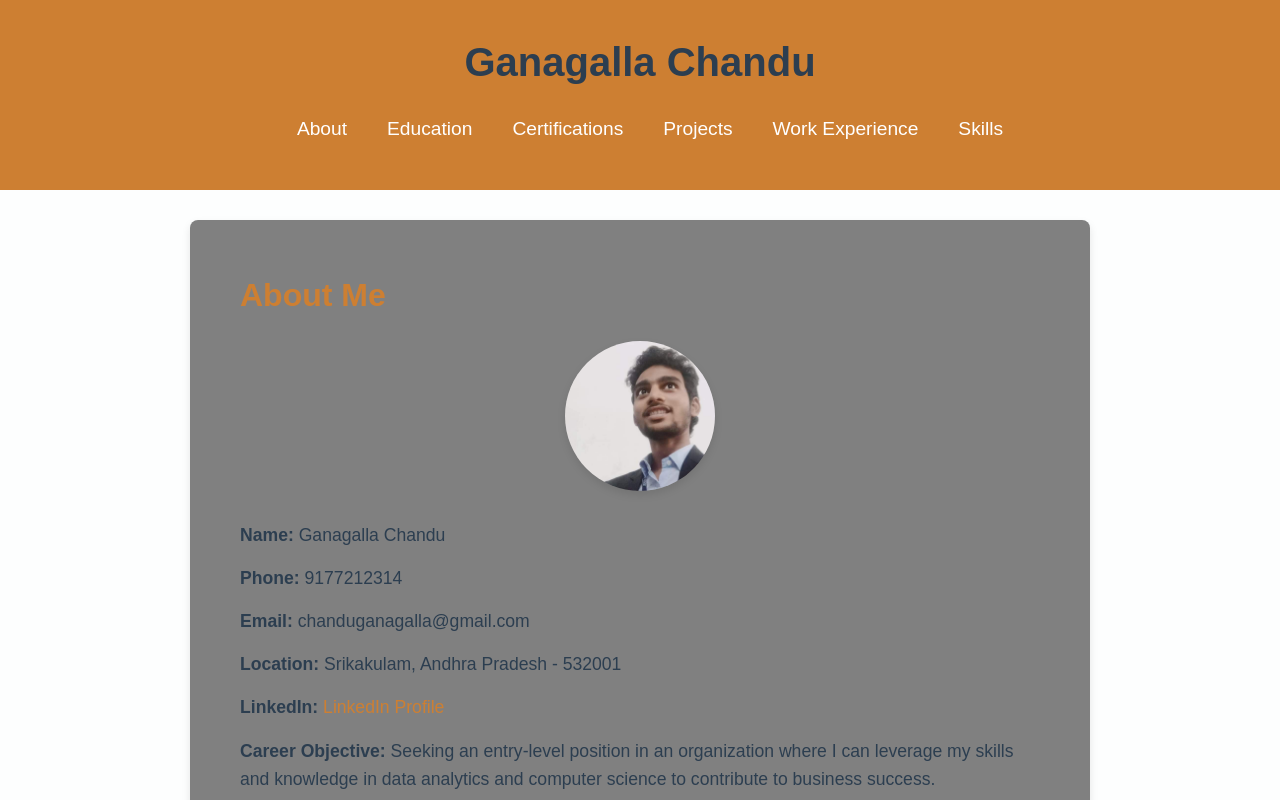
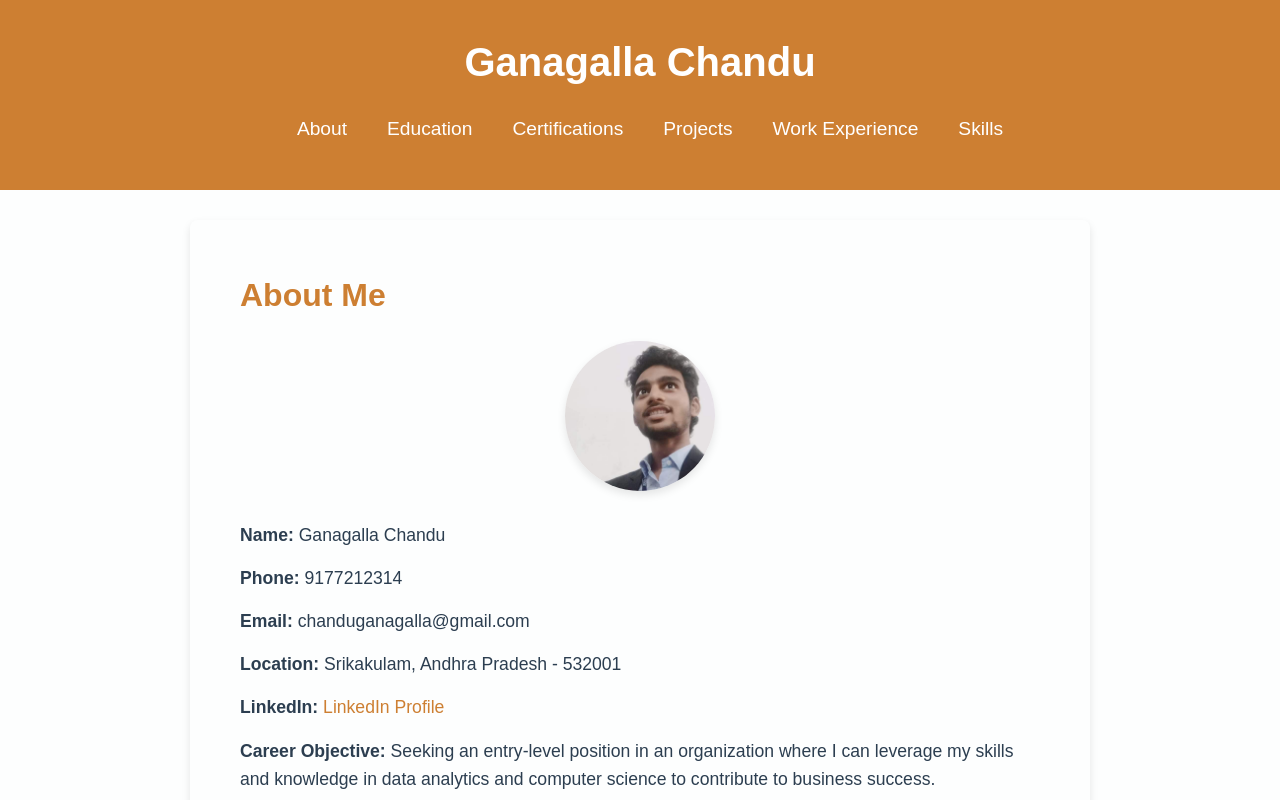
Before and after one commit to Chanduganagalla/My_Portfolio, a plain HTML site: page index.html in a window 1280 px wide. Shown: the top 800 px of the page. Drawn offline with nearby package versions, Linux system fonts and the light colour scheme.

Commit message:
Update index.html

```diff
--- a/index.html
+++ b/index.html
@@ -32,7 +32,7 @@
 
         header {
             background-color: var(--primary-color);
-            color:Gunmetal Gray;
+            color:white;
             padding: 30px 0;
             text-align: center;
         }
@@ -67,7 +67,7 @@
         section {
             padding: 50px;
             margin: 30px auto;
-            background-color:Gray;
+            background-color:Platinum;
             width: 80%;
             max-width: 900px;
             border-radius: 8px;
```
